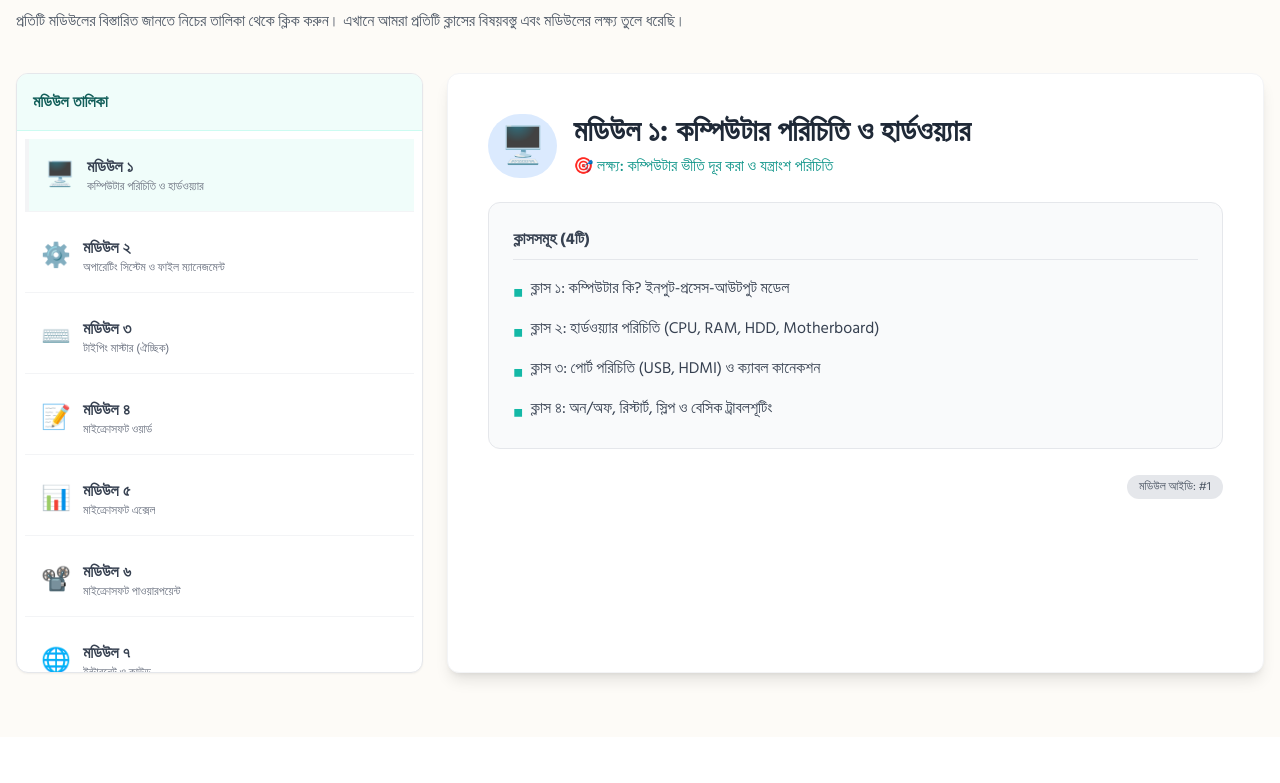
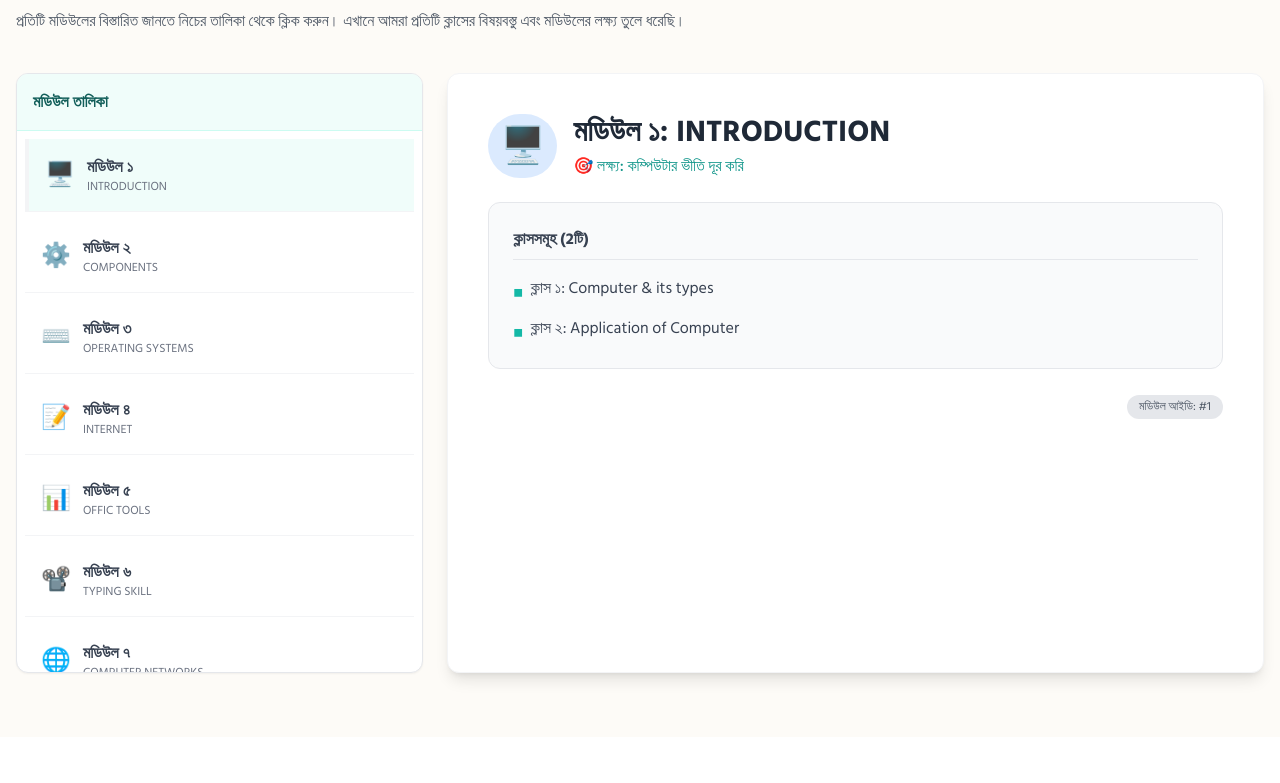
Before and after one commit to Shanzid1010/Shikkar-Aloo, a plain HTML site: page index.html in a window 1280 px wide. Shown: the part 1417-2200 px from the top of the page. Drawn offline with nearby package versions, Linux system fonts and the light colour scheme.

Commit message:
Update index.html
update syllabus

```diff
--- a/index.html
+++ b/index.html
@@ -97,7 +97,7 @@
         <div class="grid grid-cols-2 md:grid-cols-4 gap-4 max-w-4xl mx-auto">
             <div class="bg-white p-4 rounded-xl shadow-sm border border-gray-100">
                 <div class="text-3xl mb-2">⏳</div>
-                <div class="font-bold text-xl text-gray-800">৩ মাস</div>
+                <div class="font-bold text-xl text-gray-800">4 মাস</div>
                 <div class="text-xs text-gray-500">কোর্সের মেয়াদ</div>
             </div>
             <div class="bg-white p-4 rounded-xl shadow-sm border border-gray-100">
@@ -107,7 +107,7 @@
             </div>
             <div class="bg-white p-4 rounded-xl shadow-sm border border-gray-100">
                 <div class="text-3xl mb-2">🎓</div>
-                <div class="font-bold text-xl text-gray-800">২৪টি</div>
+                <div class="font-bold text-xl text-gray-800">২0+টি</div>
                 <div class="text-xs text-gray-500">মোট ক্লাস</div>
             </div>
             <div class="bg-white p-4 rounded-xl shadow-sm border border-gray-100">
@@ -274,107 +274,100 @@
         const syllabusData = [
             {
                 id: 1,
-                title: "মডিউল ১: কম্পিউটার পরিচিতি ও হার্ডওয়্যার",
-                goal: "কম্পিউটার ভীতি দূর করা ও যন্ত্রাংশ পরিচিতি",
+                title: "মডিউল ১: INTRODUCTION",
+                goal: "কম্পিউটার ভীতি দূর করি",
                 classes: [
-                    "ক্লাস ১: কম্পিউটার কি? ইনপুট-প্রসেস-আউটপুট মডেল",
-                    "ক্লাস ২: হার্ডওয়্যার পরিচিতি (CPU, RAM, HDD, Motherboard)",
-                    "ক্লাস ৩: পোর্ট পরিচিতি (USB, HDMI) ও ক্যাবল কানেকশন",
-                    "ক্লাস ৪: অন/অফ, রিস্টার্ট, স্লিপ ও বেসিক ট্রাবলশূটিং"
+                    "ক্লাস ১: Computer & its types",
+                    "ক্লাস ২: Application of Computer",
+
                 ],
                 icon: "🖥️",
                 color: "bg-blue-100 text-blue-800"
             },
             {
                 id: 2,
-                title: "মডিউল ২: অপারেটিং সিস্টেম ও ফাইল ম্যানেজমেন্ট",
-                goal: "উইন্ডোজ এনভায়রনমেন্টে অভ্যস্ত হওয়া",
+                title: "মডিউল ২: COMPONENTS",
+                goal: "যন্ত্রাংশ পরিচিত",
                 classes: [
-                    "ক্লাস ১: Windows 10/11 পরিচিতি (Desktop, Taskbar)",
-                    "ক্লাস ২: ফাইল/ফোল্ডার তৈরি, রিনেম ও রিসাইকেল বিন",
-                    "ক্লাস ৩: Copy, Paste, Cut, Move এর সঠিক নিয়ম",
-                    "ক্লাস ৪: পেনড্রাইভ ব্যবহার, ফাইল ট্রান্সফার ও ভাইরাস স্ক্যান",
-                    "ক্লাস ৫: গুরুত্বপূর্ণ কীবোর্ড শর্টকাট (Shortcut Keys)"
+                    "ক্লাস ১: Hardware & Software",
+                    "ক্লাস ২: CPU & Computer Memory",
+                    "ক্লাস ৩: Input , Output Devices",
+
                 ],
                 icon: "⚙️",
                 color: "bg-gray-100 text-gray-800"
             },
             {
                 id: 3,
-                title: "মডিউল ৩: টাইপিং মাস্টার (ঐচ্ছিক)",
-                goal: "দ্রুত এবং নির্ভুল টাইপিং শেখা",
+                title: "মডিউল ৩: OPERATING SYSTEMS",
+                goal: " কম্পিউটার এর পরিবেশ সম্পর্কে জানা ",
                 classes: [
-                    "ক্লাস ১: কীবোর্ড ফিঙ্গার পজিশনিং (Home Row)",
-                    "ক্লাস ২: ইংরেজি টাইপিং প্র্যাকটিস",
-                    "ক্লাস ৩: বাংলা টাইপিং পরিচিতি (বিজয়/অভ্র)",
-                    "ক্লাস ৪: বাংলা যুক্তবর্ণ ও ডকুমেন্ট লেখা"
+                    "ক্লাস ১: Windows & Linux",
+                    "ক্লাস ২: IOS & macOS",
+
                 ],
                 icon: "⌨️",
                 color: "bg-purple-100 text-purple-800"
             },
             {
                 id: 4,
-                title: "মডিউল ৪: মাইক্রোসফট ওয়ার্ড",
-                goal: "প্রফেশনাল ডকুমেন্ট ও সিভি তৈরি",
+                title: "মডিউল ৪: INTERNET",
+                goal: " ইন্টারনেট এর খুঁটিনাটি ",
                 classes: [
-                    "ক্লাস ১: ইন্টারফেস, পেজ সেটআপ, ফন্ট ফরম্যাটিং",
-                    "ক্লাস ২: প্যারাগ্রাফ, অ্যালাইনমেন্ট, বুলেট পয়েন্ট",
-                    "ক্লাস ৩: টেবিল ডিজাইন ও ছবি সংযোজন",
-                    "ক্লাস ৪: হেডার, ফুটার, পেজ নম্বর ও ওয়াটারমার্ক",
-                    "ক্লাস ৫: প্রজেক্ট - প্রফেশনাল সিভি (CV) তৈরি"
+                    "ক্লাস ১: Web Browser & Server",
+                    "ক্লাস ২: Web Protocols & Database",
+                    "ক্লাস ৩: Internet & WIFI",
+
                 ],
                 icon: "📝",
                 color: "bg-blue-200 text-blue-900"
             },
             {
                 id: 5,
-                title: "মডিউল ৫: মাইক্রোসফট এক্সেল",
-                goal: "হিসাব-নিকাশ এবং ডেটা এন্ট্রি",
+                title: "মডিউল ৫: OFFIC TOOLS",
+                goal: "প্রফেশনাল ডকুমেন্ট ও সিভি তৈরি, হিসাব-নিকাশ এবং ডেটা এন্ট্রি",
                 classes: [
-                    "ক্লাস ১: Workbook, Row, Column ও Cell পরিচিতি",
-                    "ক্লাস ২: সাধারণ গাণিতিক কাজ (যোগ, বিয়োগ, গুণ, ভাগ)",
-                    "ক্লাস ৩: বেসিক ফাংশন (Sum, Average, Min, Max)",
-                    "ক্লাস ৪: রেজাল্ট শিট ও If Condition",
-                    "ক্লাস ৫: স্যালারি শিট বা ইনভেন্টরি ম্যানেজমেন্ট",
-                    "ক্লাস ৬: ডেটা সর্টিং, ফিল্টারিং ও চার্ট তৈরি"
+                    "ক্লাস ১: MS Word / Google DOCS part 01",
+                    "ক্লাস ২: MS Word / Google DOCS part 02",
+                    "ক্লাস ৩: MS Exel / Google Sheets part 01",
+                    "ক্লাস ৪: MS Exel / Google Sheets part 02",
+                    "ক্লাস ৫: MS PowerPoint / Google Slides part 01",
+                    "ক্লাস ৬:MS PowerPoint / Google Slides part 02",
                 ],
                 icon: "📊",
                 color: "bg-green-100 text-green-800"
             },
             {
                 id: 6,
-                title: "মডিউল ৬: মাইক্রোসফট পাওয়ারপয়েন্ট",
-                goal: "সুন্দর প্রেজেন্টেশন স্লাইড তৈরি",
+                title: "মডিউল ৬: TYPING SKILL",
+                goal: "নির্ভুল টাইপিং শেখা",
                 classes: [
-                    "ক্লাস ১: স্লাইড লে-আউট ও থিম ডিজাইন",
-                    "ক্লাস ২: টেক্সট, ছবি, ভিডিও ও অডিও যুক্ত করা",
-                    "ক্লাস ৩: অ্যানিমেশন ও ট্রানজিশন ইফেক্ট",
-                    "ক্লাস ৪: প্রজেক্ট - নিজের সম্পর্কে প্রেজেন্টেশন তৈরি"
+                    "ক্লাস ১: দ্রুত এবং নির্ভুল টাইপিং শেখা",
+
                 ],
                 icon: "📽️",
                 color: "bg-orange-100 text-orange-800"
             },
             {
                 id: 7,
-                title: "মডিউল ৭: ইন্টারনেট ও ক্লাউড",
-                goal: "স্মার্ট ও নিরাপদ ইন্টারনেট ব্যবহার",
+                title: "মডিউল ৭: COMPUTER NETWORKS",
+                goal: "নেটওয়ার্ক সম্পর্কে জানা ",
                 classes: [
-                    "ক্লাস ১: ব্রাউজিং, বুকমার্ক ও হিস্ট্রি",
-                    "ক্লাস ২: প্রফেশনাল ইমেইল (CC, BCC, Attachment)",
-                    "ক্লাস ৩: গুগল ড্রাইভ, ডকস ও ফাইল শেয়ারিং",
-                    "ক্লাস ৪: সাইবার সিকিউরিটি ও ফিশিং সচেতনতা"
+                    "ক্লাস ১: Types of Networks",
+                    "ক্লাস ২: Network Topologies & Network Device",
+
                 ],
                 icon: "🌐",
                 color: "bg-cyan-100 text-cyan-800"
             },
             {
                 id: 8,
-                title: "মডিউল ৮: বোনাস ও ক্যারিয়ার",
-                goal: "অর্জিত জ্ঞান কাজে লাগানো ও ফ্রিল্যান্সিং",
+                title: "মডিউল ৮: SECURITY & PRIVACY",
+                goal: "নিরাপদ ইন্টারনেট ব্যবহার",
                 classes: [
-                    "ক্লাস ১: সফটওয়্যার ইন্সটল ও আন-ইন্সটল",
-                    "ক্লাস ২: AI টুলস (ChatGPT, Gemini) পরিচিতি",
-                    "ক্লাস ৩: মার্কেটপ্লেস ও লোকাল জব প্রস্তুতি"
+                    "ক্লাস ১: Computer Security & Its Importance ",
+                    "ক্লাস ২: Common Security & Malware",
+                    "ক্লাস ৩: User Authentication & Online Privacy"
                 ],
                 icon: "🚀",
                 color: "bg-pink-100 text-pink-800"
```
